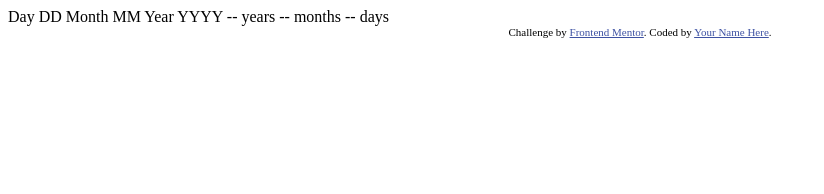
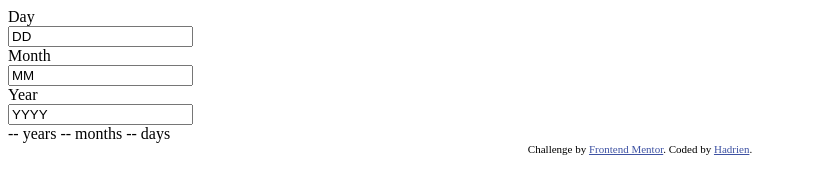
Before and after one commit to hadrienjeanne/Frontend-mentor, a plain HTML site: page age-calculator-app-main/index.html in a window 1280 px wide. Shown: the whole page, without its empty margins (0-824 px from the left). Drawn offline with Linux system fonts and the light colour scheme.

Commit message:
added the html form

```diff
--- a/age-calculator-app-main/index.html
+++ b/age-calculator-app-main/index.html
@@ -15,23 +15,33 @@
   </style>
 </head>
 <body>
+  <div id="background">
+    <div id="date-entry">
+      <div class="form-wrapper">
+        <form action="" >
+          <div class="form-day">
+            <label for="day-input">Day</label><br>
+            <input type="text" id="day-input" name="day-input" value="DD"><br>
+          </div>
+          <div class="form-month">
+            <label for="month-input">Month</label><br>
+            <input type="text" id="month-input" name="month-input" value="MM"><br>
+          </div>
+          <div class="form-year">
+            <label for="year-input">Year</label><br>
+            <input type="text" id="year-input" name="year-input" value="YYYY"><br>
+          </div>
+        </form>
+      </div>
+    </div>
 
-  Day
-  DD
-
-  Month
-  MM
-
-  Year
-  YYYY
-
-  -- years
-  -- months
-  -- days
-
+    -- years
+    -- months
+    -- days
+  </div>
   <div class="attribution">
     Challenge by <a href="https://www.frontendmentor.io?ref=challenge" target="_blank">Frontend Mentor</a>.
-    Coded by <a href="#">Your Name Here</a>.
+    Coded by <a href="https://github.com/hadrienjeanne">Hadrien</a>.
   </div>
 </body>
 </html>
```
